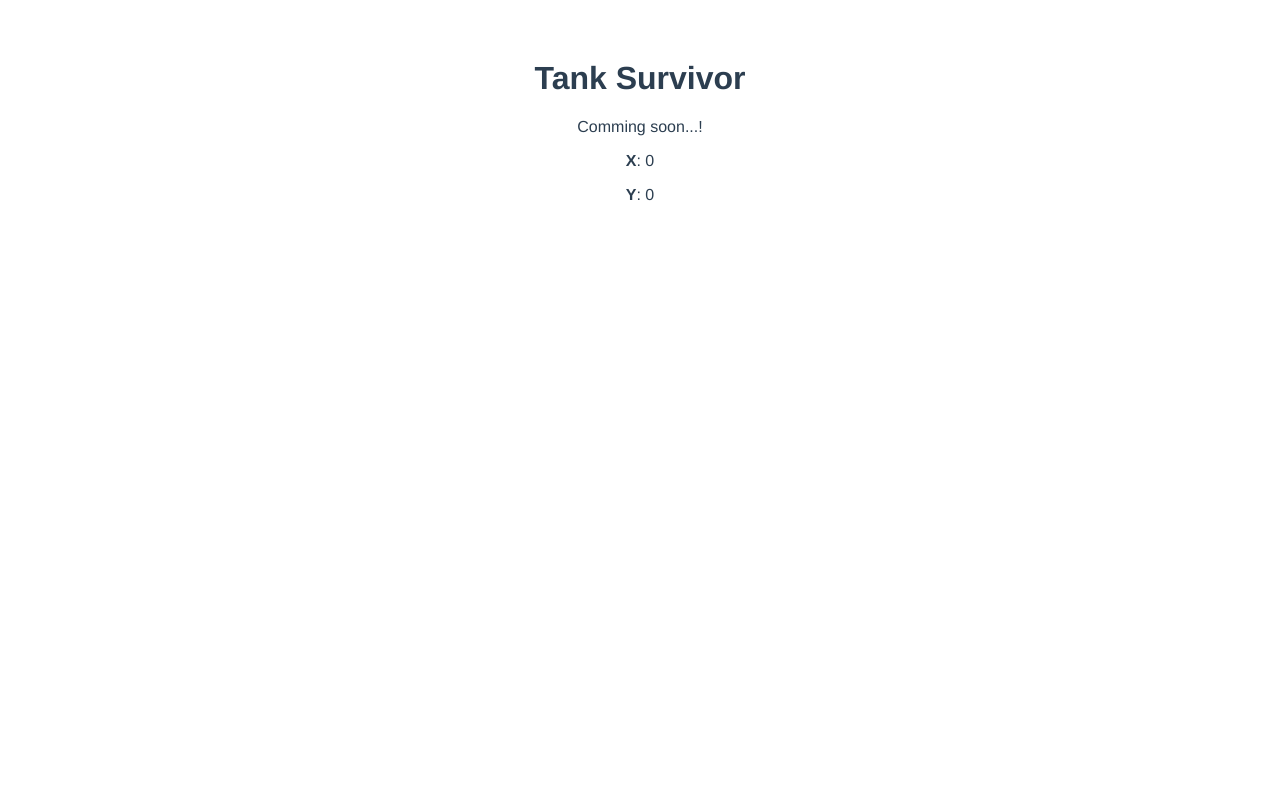
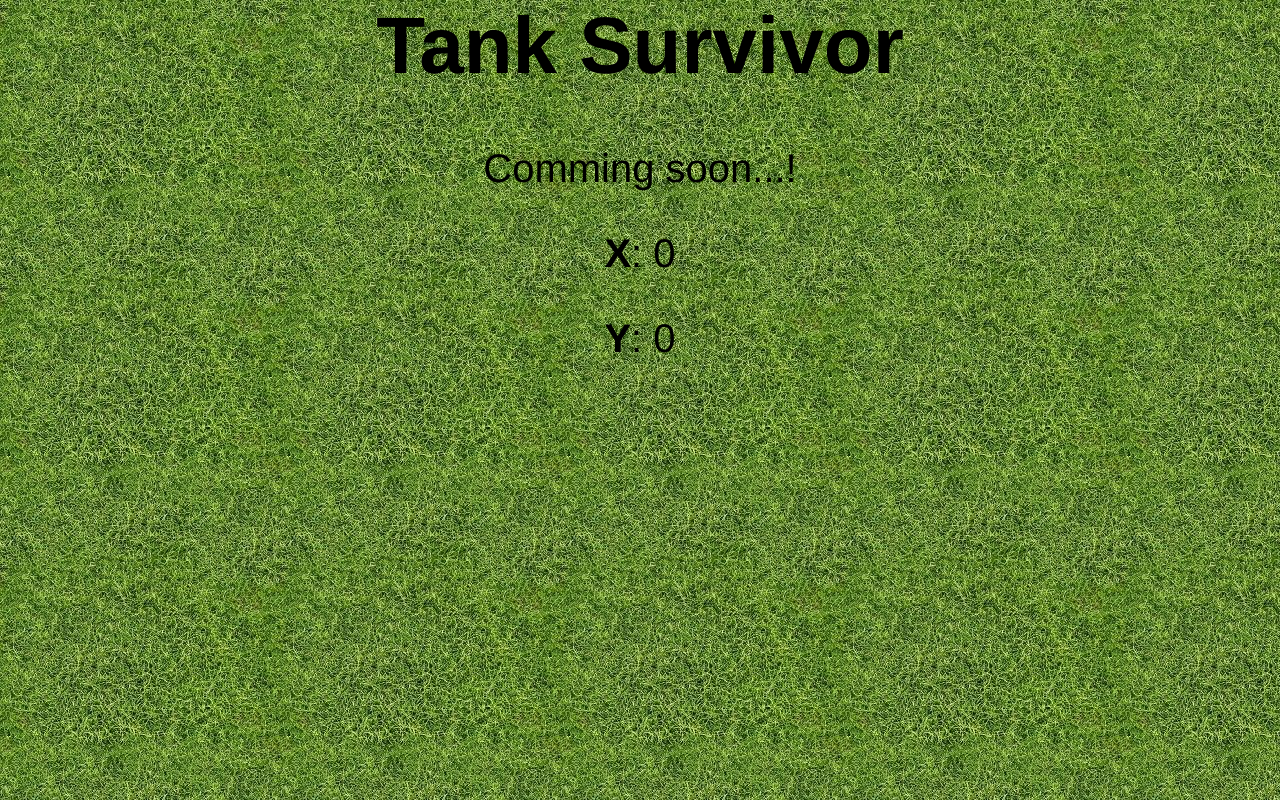
Before and after one commit to NishantTheProgrammer/TankSurvivor, a Vue app in the folder frontend/: page / in a window 1280 px wide. Built offline with nearby package versions, Linux system fonts and the light colour scheme; no server answers.

Commit message:
added background grass

```diff
--- a/frontend/public/index.html
+++ b/frontend/public/index.html
@@ -15,3 +15,11 @@
     <!-- built files will be auto injected -->
   </body>
 </html>
+
+<style>
+  body {
+    margin: 0;
+    padding: 0;
+    box-sizing: border-box;
+  }
+</style>
--- a/frontend/src/App.vue
+++ b/frontend/src/App.vue
@@ -19,7 +19,6 @@ export default {
   -webkit-font-smoothing: antialiased;
   -moz-osx-font-smoothing: grayscale;
   text-align: center;
-  color: #2c3e50;
-  margin-top: 60px;
+  font-size: 40px;
 }
 </style>
--- a/frontend/src/pages/Home.vue
+++ b/frontend/src/pages/Home.vue
@@ -1,10 +1,10 @@
 <template>
-    <div @mousemove="mousemove">
-        <h1>Tank Survivor</h1>
+    <main @mousemove="mousemove">
+        <h1 style="margin-top: 0;">Tank Survivor</h1>
         <p> Comming soon...!</p>
         <p><b>X</b>: {{x}}</p>
         <p><b>Y</b>: {{y}}</p>
-    </div>
+    </main>
 </template>
 
 
@@ -15,7 +15,7 @@ export default {
         return {
             x: 0,
             y: 0,
-            socket : io('http://192.168.1.243:3001')
+            socket : io('http://0.0.0.0:3001')
         }
     },
     mounted() {
@@ -35,3 +35,12 @@ export default {
 
 }
 </script>
+
+
+<style scoped>
+main {
+    height: 100vh;
+    width: 100vw;
+    background-image: url('~@/assets/images/grass.jpeg');
+}
+</style>
```
Also changed, not shown: frontend/src/assets/images/grass.jpeg (added), 1 other file (tests, documents, lock files or other folders).
